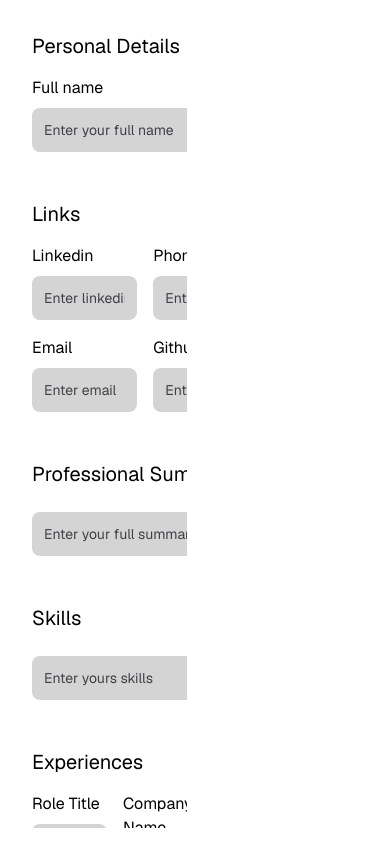
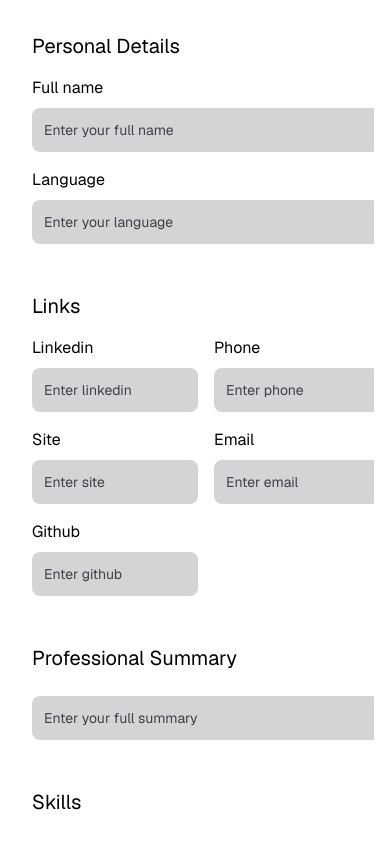
Before and after one commit to Buenohy/nextjs-resume-generator-cv, a Next.js app: page / in a window 390 px wide. Built offline with nearby package versions, Linux system fonts and the light colour scheme.

Commit message:
fix: Ui mobile error

```diff
--- a/src/app/page.tsx
+++ b/src/app/page.tsx
@@ -6,16 +6,17 @@ export default function Home() {
   return (
     <div className="flex min-h-screen items-center justify-center bg-zinc-50 font-sans dark:bg-black">
       <main className="flex h-screen w-full flex-col items-center justify-between overflow-hidden bg-white p-4 sm:items-start dark:bg-black">
-        <div className="grid h-full w-full grid-cols-2 gap-4">
+        <div className="grid h-full w-full grid-cols-1 gap-4 sm:grid-cols-2">
           <div className="col-start-1 flex h-full snap-y snap-mandatory flex-col gap-4 overflow-y-auto scroll-smooth pr-2">
             <div className="snap-start">
               <Card title="Personal Details">
                 <Input label="Full name" placeholder="Enter your full name" />
+                <Input label="Language" placeholder="Enter your language" />
               </Card>
             </div>
             <div className="snap-start">
               <Card title="Links">
-                <div className="grid grid-cols-3 gap-4">
+                <div className="grid grid-cols-2 gap-4 sm:grid-cols-3">
                   <Input label="Linkedin" placeholder="Enter linkedin" />
                   <Input label="Phone" placeholder="Enter phone" />
                   <Input label="Site" placeholder="Enter site" />
@@ -36,7 +37,7 @@ export default function Home() {
             </div>
             <div className="snap-start">
               <Card title="Experiences">
-                <div className="grid grid-cols-4 gap-4">
+                <div className="grid grid-cols-2 gap-4 sm:grid-cols-4">
                   <Input
                     label="Role Title"
                     placeholder="Enter your role title"
```
